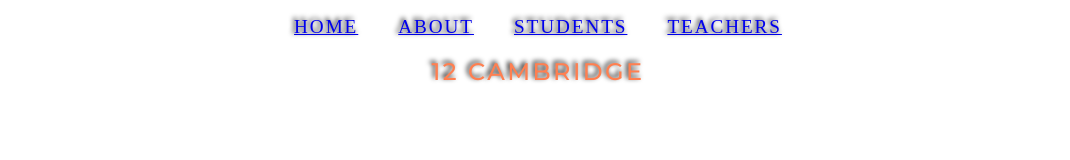
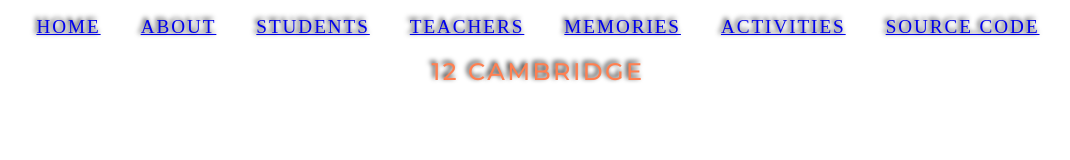
Before and after one commit to mys31f/newapp, a Gatsby site: page / in a window 1280 px wide. Shown: the whole page, without its empty margins (102-1172 px from the left). Built offline with nearby package versions, Linux system fonts and the light colour scheme; Gatsby itself is replaced by a stand-in of ours.

Commit message:
Update navbar.js

```diff
--- a/src/components/navbar.js
+++ b/src/components/navbar.js
@@ -49,6 +49,9 @@ export default function Navbar() {
           <ul style={{ fontDecoration: 'none', color: 'coral', }}><Link to="/about" >About</Link></ul>
           <ul style={{ fontDecoration: 'none', color: 'coral', }}><Link to="/students" >Students</Link></ul>
           <ul style={{ fontDecoration: 'none', color: 'coral', }}><Link to="/teachers" >Teachers</Link></ul>
+          <ul style={{ fontDecoration: 'none', color: 'coral', }}><Link to="/memories" >Memories</Link></ul>
+          <ul style={{ fontDecoration: 'none', color: 'coral', }}><Link to="/activities" >Activities</Link></ul>
+          <ul style={{ fontDecoration: 'none', color: 'coral', }}><Link to="https://github.com/mys31f/newapp" >Source Code</Link></ul>
         </div>
     </div>
   )
```
